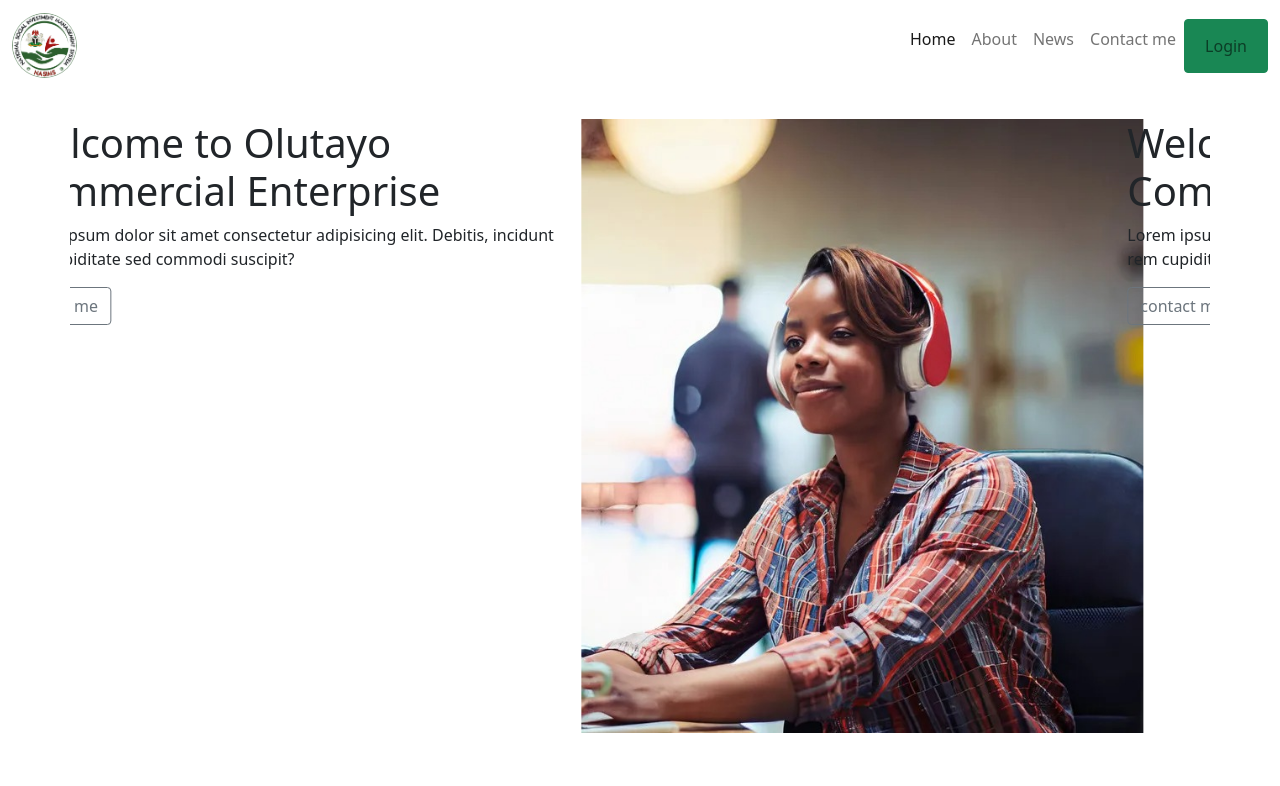
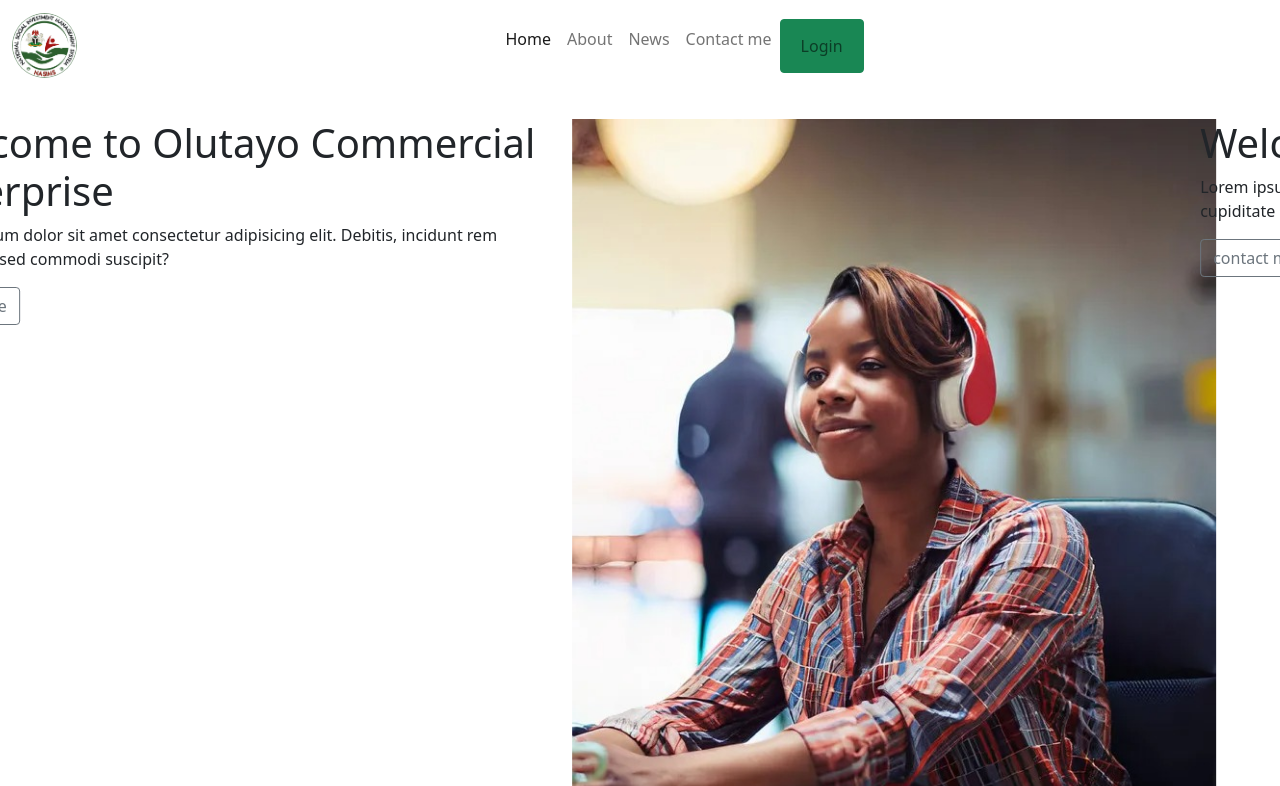
Before and after one commit to sojebaba/nasims, a plain HTML site: page index.html in a window 1280 px wide. Shown: the top 786 px of the page. Drawn offline with nearby package versions, Linux system fonts and the light colour scheme.

Commit message:
removed container

```diff
--- a/index.html
+++ b/index.html
@@ -26,7 +26,7 @@
                         aria-label="Toggle navigation">
                         <span class="navbar-toggler-icon"></span>
                     </button>
-              <div class="collapse navbar-collapse justify-content-end bg-white nav-open" id="nav-text-collapse">
+              <div class="collapse navbar-collapse justify-content-evenly bg-white nav-open" id="nav-text-collapse">
                     <ul class="navbar-nav">
                         <li class="nav-item">
                             <a class="nav-link active" aria-current="page" href="index.html">Home</a>
@@ -52,7 +52,7 @@
     <main>
         <section>
             <div id="carouselExampleSlidesOnly" class="carousel slide" data-bs-ride="carousel">
-                <div class="carousel-inner container-lg">
+                <div class="carousel-inner">
                         <div class="carousel-item active">
                             <div class="row justify-content-between">
                                 <div class="my-4 p-1 col-md-6 bg" text-center>
```
